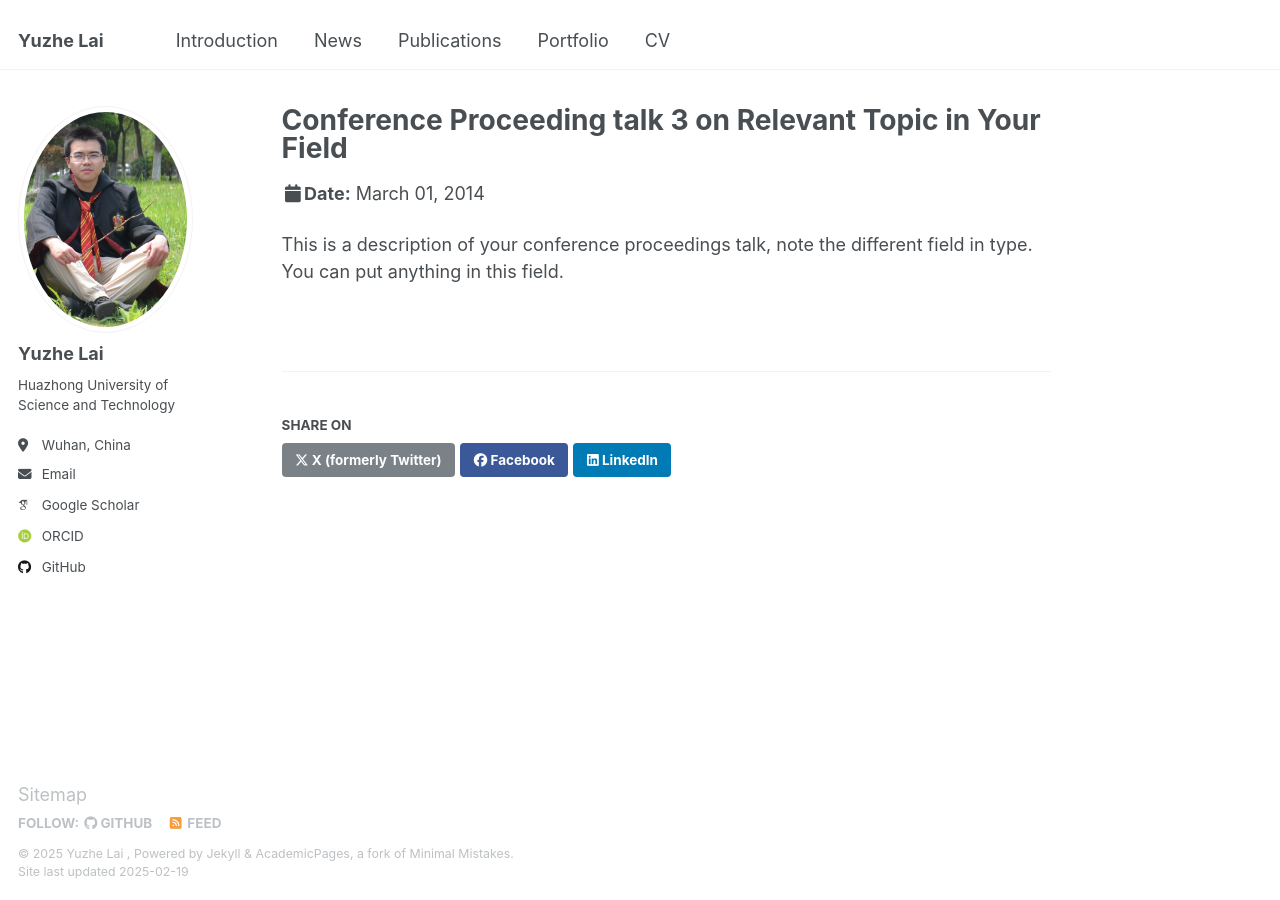
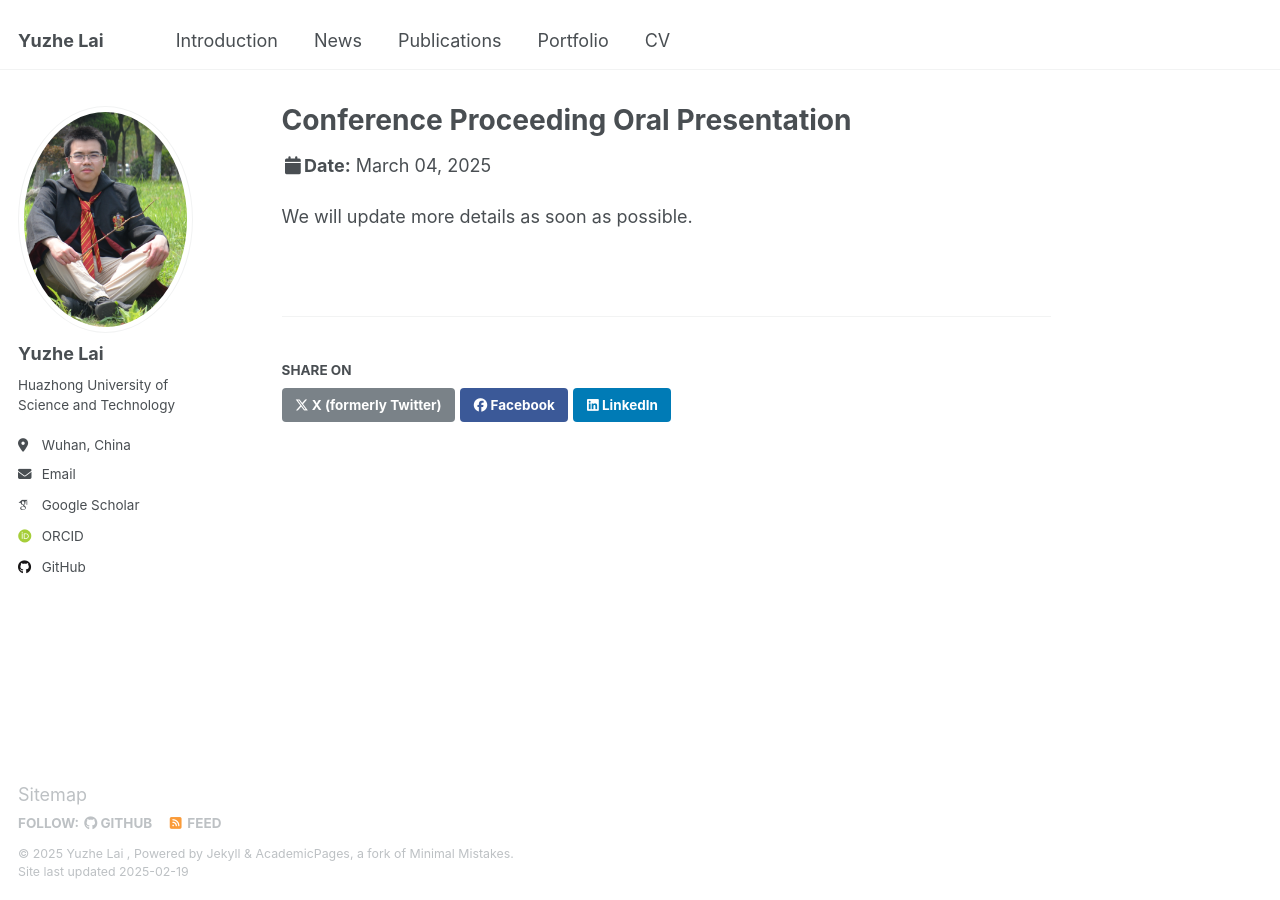
Before and after one commit to plague155/plague155.github.io, a Jekyll site: the page built from _talks/2014-03-01-talk-3.md, in a window 1280 px wide. Built offline with Jekyll 4.4.1, drawn with Linux system fonts in a browser that asks for light colours; some web fonts are replaced.

Commit message:
Update 2014-03-01-talk-3.md

```diff
--- a/_talks/2014-03-01-talk-3.md
+++ b/_talks/2014-03-01-talk-3.md
@@ -1,11 +1,11 @@
 ---
-title: "Conference Proceeding talk 3 on Relevant Topic in Your Field"
+title: "Conference Proceeding Oral Presentation"
 collection: talks
 type: "Conference proceedings talk"
 permalink: /talks/2014-03-01-talk-3
-venue: "Testing Institute of America 2014 Annual Conference"
-date: 2014-03-01
-location: "Los Angeles, CA"
+venue: "The 39th Annual AAAI Conference on Artificial Intelligence"
+date: 2025-03-04
+location: "Philadelphia, Pennsylvania, USA"
 ---
 
-This is a description of your conference proceedings talk, note the different field in type. You can put anything in this field.
+We will update more details as soon as possible.
```
